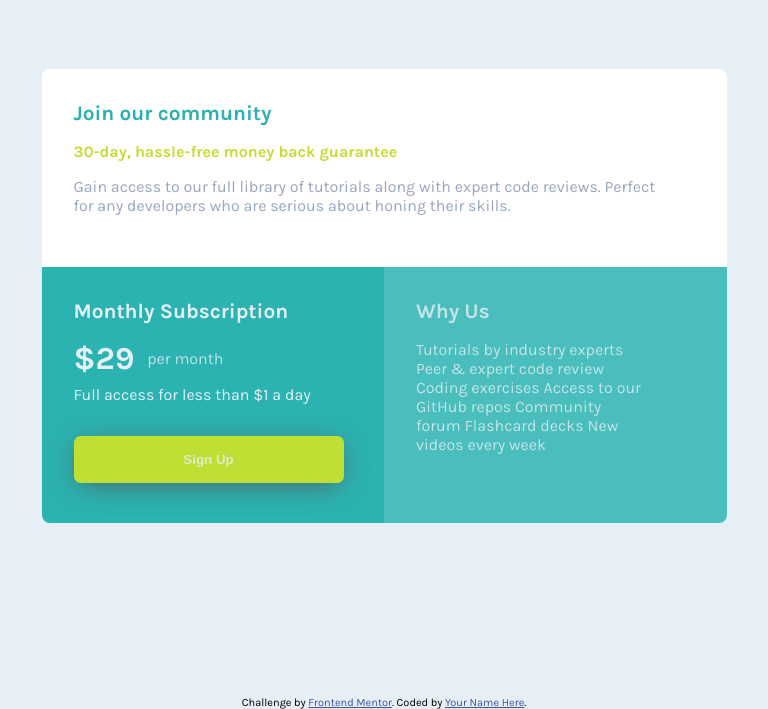
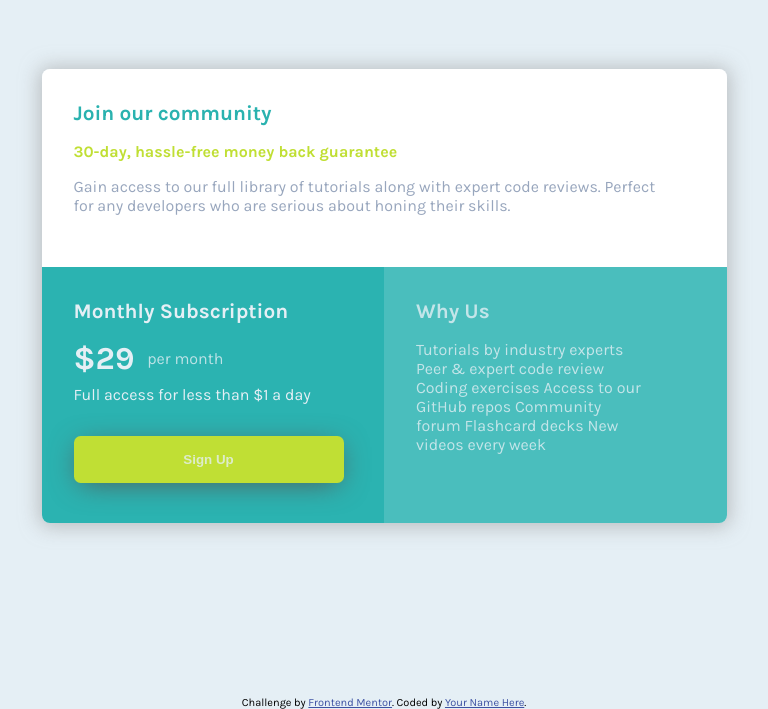
Before and after one commit to JimmySardana/frontendmentor-06, a plain HTML site: page index.html in a window 1280 px wide. Shown: the part 104-813 px from the top of the page, without its empty margins (256-1024 px from the left). Drawn offline with Linux system fonts and the light colour scheme.

Commit message:
Final Edit

```diff
--- a/index.html
+++ b/index.html
@@ -22,6 +22,7 @@
 </head>
 <body>
   <main>
+    <div class="card-container">
       <div class="container">
         <div class="card card-1">
           <h1>Join our community</h1>
@@ -49,6 +50,7 @@
             New videos every week</p>
         </div>
       </div>
+    </div>
   </main>
   <footer>
     <p class="attribution">
--- a/styles.css
+++ b/styles.css
@@ -17,10 +17,15 @@ main {
     justify-content: center;
 }
 
+.card-container {
+    width: 87.5%;
+    margin: auto;
+}
+
 .container {
+    box-shadow: 0px 1px 19px 3px rgba(155,155,155,0.58);
     border-radius: .5rem;
     overflow: hidden;
-    width: 85%;
     display: grid;
     grid-template-columns: 1fr;
     grid-template-rows: repeat(3, 1fr);
@@ -125,10 +130,13 @@ main {
 
 @media screen and (min-width: 750px) {
     .container {
-        max-width: 685px;
         grid-template-columns: 1fr 1fr;
         grid-template-rows: min-content min-content;
         align-content: center;
+    }
+
+    .card-container {
+        max-width: 685px;
     }
 
     .container .card-1 {
@@ -141,17 +149,4 @@ main {
         padding: 2rem;
         padding-bottom: 2.5rem;
     }
-
-    .card-1 {
-        z-index: -1;
-        border-radius: .5rem .5rem 0 0;
-    }
-
-    .card-2 {
-        border-radius: 0 0 0 .5rem;
-    }
-
-    .card-3 {
-        border-radius: 0 0 .5rem 0;
-    }
 }
```
Lines whose indentation alone changed are shown as unchanged.
